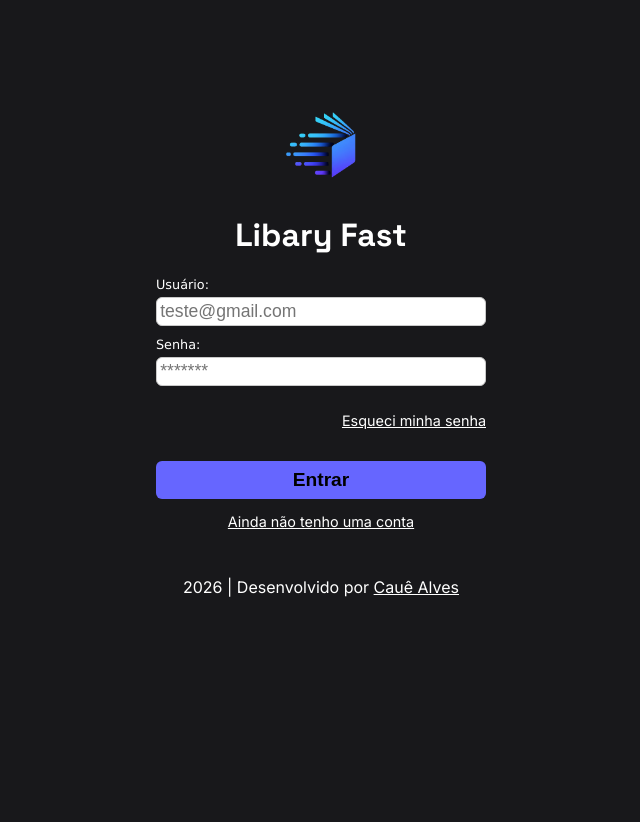
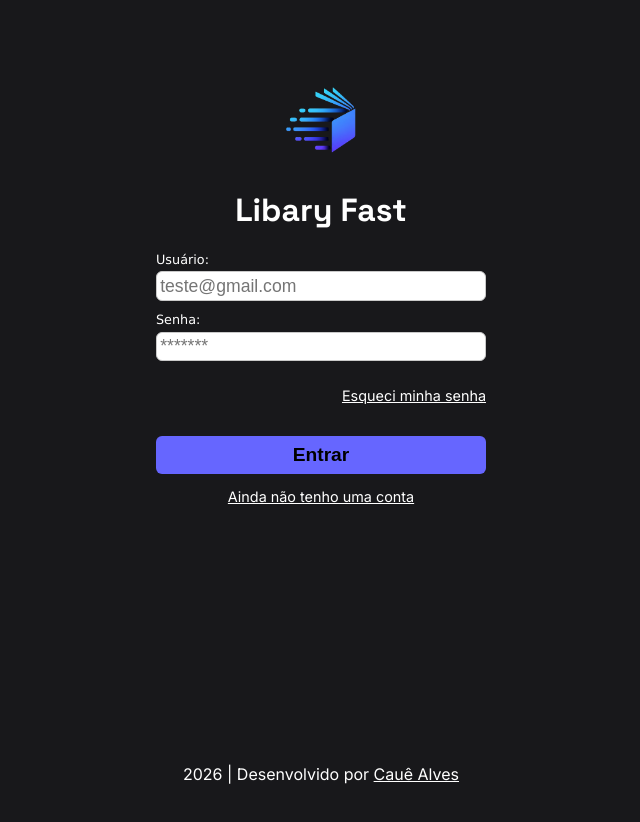
Before and after one commit to cauealb/biblioteca-front-simple, a React (Vite) app: page /login in a window 1280 px wide. Shown: the top 822 px of the page, without its empty margins (319-959 px from the left). After the commit the page ends 800 px from the top, so only its background shows below. Built offline with nearby package versions, Linux system fonts and the light colour scheme.

Commit message:
feat: Finalizando layoute

```diff
--- a/src/index.css
+++ b/src/index.css
@@ -2,7 +2,7 @@ html,
 body,
 #root {
   height: 100%;
-  /* display: grid; */
+  display: grid;
   /* justify-content: center; */
   /* align-items: center; */
 }
--- a/src/modules/Login/pages/style.module.css
+++ b/src/modules/Login/pages/style.module.css
@@ -1,4 +1,5 @@
 .card {
+    align-self: center;
     width: 330px;
     display: grid;
     min-width: 300px;
@@ -6,7 +7,6 @@
     padding: 1rem;
     color: white;
     margin-inline: auto;
-    margin-top: 6rem;
 
     h1 {
         text-align: center;
```
